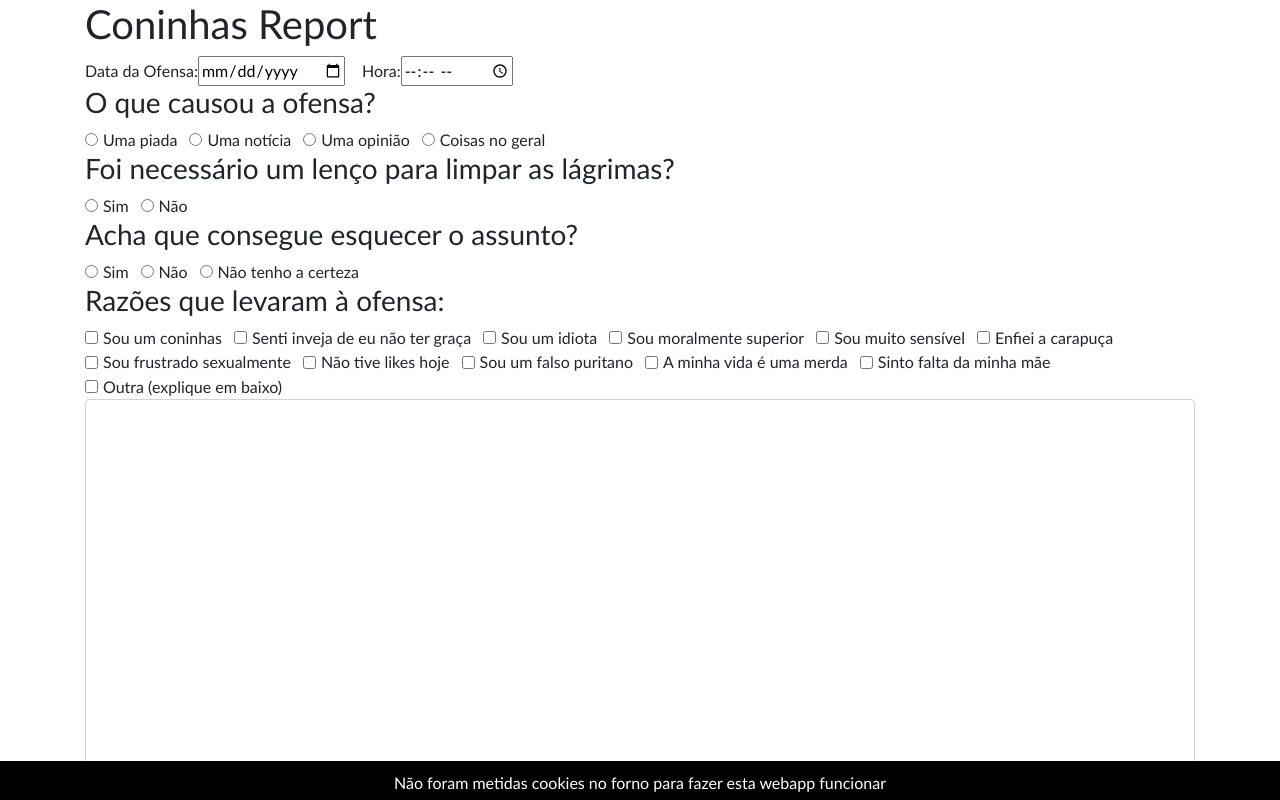
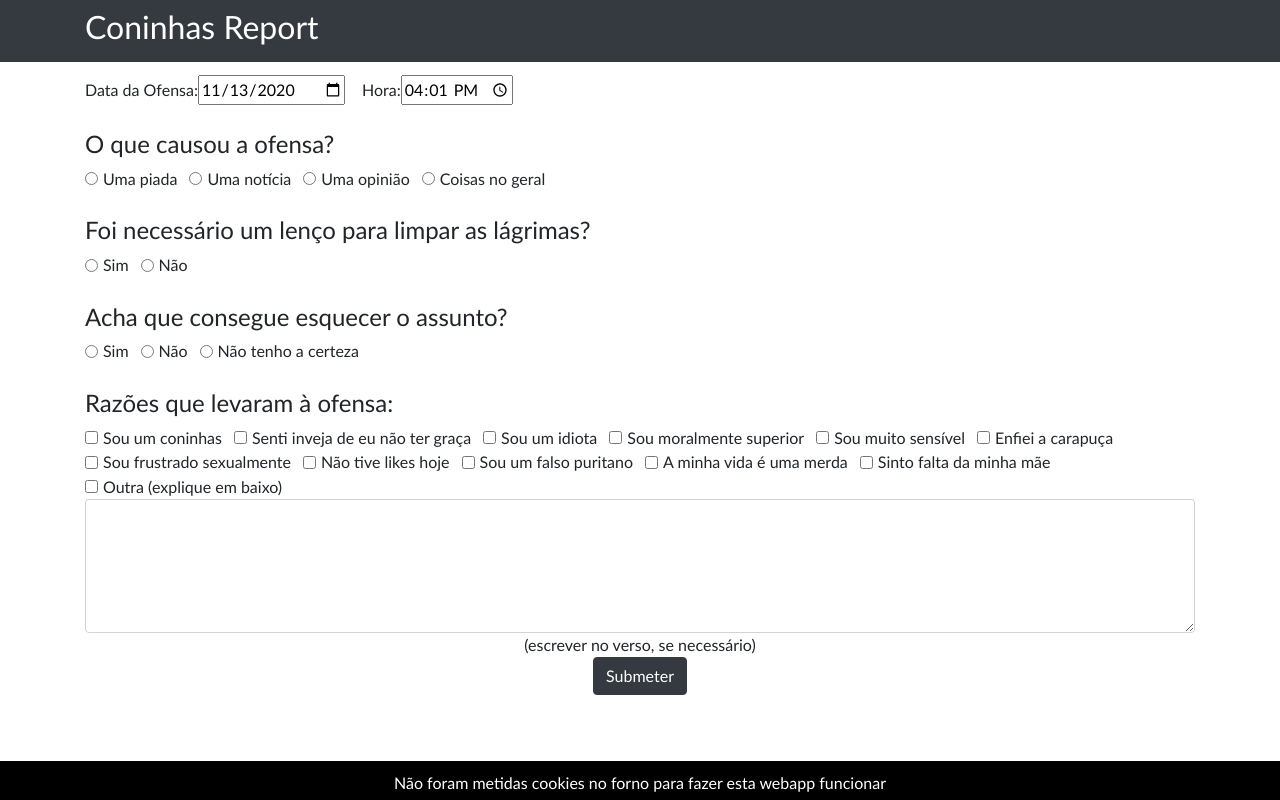
Before and after one commit to zecarlosnunes/coninhas-report, an Angular app: page / in a window 1280 px wide. Built offline with nearby package versions, Linux system fonts and the light colour scheme.

Commit message:
Added style and form behavior

```diff
--- a/src/app/app.component.html
+++ b/src/app/app.component.html
@@ -1,3 +1,9 @@
-<h1>Coninhas Report</h1>
-<app-coninhas-form></app-coninhas-form>
-<div class="cookie-banner">Não foram metidas cookies no forno para fazer esta webapp funcionar</div>
+<nav class="navbar fixed-top bg-dark">
+  <div class="container title">
+    <h2 class="text-white">Coninhas Report</h2>
+  </div>
+</nav>
+<div class="content-wrapper">
+  <app-coninhas-form></app-coninhas-form>
+</div>
+<div class="cookie-banner container-fluid">Não foram metidas cookies no forno para fazer esta webapp funcionar</div>
--- a/src/app/app.component.scss
+++ b/src/app/app.component.scss
@@ -25,3 +25,7 @@
   padding-top: 10px;
   padding-bottom: 5px;
 }
+
+.content-wrapper{
+  padding-top:75px;
+}
--- a/src/app/app.module.ts
+++ b/src/app/app.module.ts
@@ -1,5 +1,6 @@
 import { BrowserModule } from '@angular/platform-browser';
 import { NgModule } from '@angular/core';
+import { FormsModule, ReactiveFormsModule } from '@angular/forms';
 
 import { AppRoutingModule } from './app-routing.module';
 import { AppComponent } from './app.component';
@@ -12,7 +13,9 @@ import { ConinhasFormComponent } from './components/coninhas-form/coninhas-form.
   ],
   imports: [
     BrowserModule,
-    AppRoutingModule
+    AppRoutingModule,
+    FormsModule,
+    ReactiveFormsModule
   ],
   providers: [],
   bootstrap: [AppComponent]
--- a/src/app/components/coninhas-form/coninhas-form.component.html
+++ b/src/app/components/coninhas-form/coninhas-form.component.html
@@ -1,114 +1,117 @@
-<form>
+<form [formGroup]="reportForm" (ngSubmit)="onSubmit()">
   <fieldset>
     <div>
       <div class="form-check form-check-inline">
-        <label class="form-check-label">Data da Ofensa: </label>
-        <input class="form-check-input" name="date" type="date" />
+        <label class="form-check-label" for="date">Data da Ofensa: </label>
+        <input class="form-check-input" id="date" formControlName="date" type="date" />
       </div>
       <div class="form-check form-check-inline">
-        <label class="form-check-label" for="">Hora: </label>
-        <input class="form-check-input" name="hour" type="time" />
+        <label class="form-check-label" for="hour">Hora: </label>
+        <input class="form-check-input" id="hour" formControlName="hour" type="time" />
       </div>
     </div>
     <div>
-      <h3>O que causou a ofensa?</h3>
+      <h4>O que causou a ofensa?</h4>
       <div class="form-check form-check-inline">
-        <input class="form-check-input" id="joke" name="offense" type="radio" />
+        <input class="form-check-input" id="joke" formControlName="offense" type="radio" value="joke" />
         <label class="form-check-label" for="joke">Uma piada</label>
       </div>
       <div class="form-check form-check-inline">
-        <input class="form-check-input" id="news" name="offense" type="radio" />
+        <input class="form-check-input" id="news" formControlName="offense" type="radio" value="news" />
         <label class="form-check-label" for="news">Uma notícia</label>
       </div>
       <div class="form-check form-check-inline">
-        <input class="form-check-input" id="opinion" name="offense" type="radio" />
+        <input class="form-check-input" id="opinion" formControlName="offense" type="radio" value="opinion" />
         <label class="form-check-label" for="opinion">Uma opinião</label>
       </div>
       <div class="form-check form-check-inline">
-        <input class="form-check-input" id="stuff" name="offense" type="radio" />
+        <input class="form-check-input" id="stuff" formControlName="offense" type="radio" value="stuff" />
         <label class="form-check-label" for="stuff">Coisas no geral</label>
       </div>
     </div>
     <div>
-      <h3>Foi necessário um lenço para limpar as lágrimas?</h3>
+      <h4>Foi necessário um lenço para limpar as lágrimas?</h4>
       <div class="form-check form-check-inline">
-        <input class="form-check-input" id="tearsyes" name="tears" type="radio" />
+        <input class="form-check-input" id="tearsyes" formControlName="tears" type="radio" value="yes" />
         <label class="form-check-label" for="tearsyes">Sim</label>
       </div>
       <div class="form-check form-check-inline">
-        <input class="form-check-input" id="tearsno" name="tears" type="radio" />
+        <input class="form-check-input" id="tearsno" formControlName="tears" type="radio" value="no" />
         <label class="form-check-label" for="tearsno">Não</label>
       </div>
     </div>
     <div>
-      <h3>Acha que consegue esquecer o assunto?</h3>
+      <h4>Acha que consegue esquecer o assunto?</h4>
       <div class="form-check form-check-inline">
-        <input class="form-check-input" id="tearsyes" name="forget" type="radio" />
+        <input class="form-check-input" id="tearsyes" formControlName="forget" type="radio" value="yes" />
         <label class="form-check-label" for="tearsyes">Sim</label>
       </div>
       <div class="form-check form-check-inline">
-        <input class="form-check-input" id="tearsno" name="forget" type="radio" />
+        <input class="form-check-input" id="tearsno" formControlName="forget" type="radio" value="no" />
         <label class="form-check-label" for="tearsno">Não</label>
       </div>
       <div class="form-check form-check-inline">
-        <input class="form-check-input" id="tearsnotsure" name="forget" type="radio" />
+        <input class="form-check-input" id="tearsnotsure" formControlName="forget" type="radio" value="not_sure" />
         <label class="form-check-label" for="tearsnotsure">Não tenho a certeza</label>
       </div>
     </div>
-    <div>
-      <h3>Razões que levaram à ofensa:</h3>
+    <div formGroupName="reasons">
+      <h4>Razões que levaram à ofensa:</h4>
       <div class="form-check form-check-inline">
-        <input class="form-check-input" id="pussy" name="pussy" type="checkbox" />
+        <input class="form-check-input" id="pussy" formControlName="pussy" type="checkbox" />
         <label class="form-check-label" for="pussy">Sou um coninhas</label>
       </div>
       <div class="form-check form-check-inline">
-        <input class="form-check-input" id="envy" name="envy" type="checkbox" />
+        <input class="form-check-input" id="envy" formControlName="envy" type="checkbox" />
         <label class="form-check-label" for="envy">Senti inveja de eu não ter graça</label>
       </div>
       <div class="form-check form-check-inline">
-        <input class="form-check-input" id="idiot" name="idiot" type="checkbox" />
+        <input class="form-check-input" id="idiot" formControlName="idiot" type="checkbox" />
         <label class="form-check-label" for="idiot">Sou um idiota</label>
       </div>
       <div class="form-check form-check-inline">
-        <input class="form-check-input" id="moral_superior" name="moral_superior" type="checkbox" />
+        <input class="form-check-input" id="moral_superior" formControlName="moral_superior" type="checkbox" />
         <label class="form-check-label" for="moral_superior">Sou moralmente superior</label>
       </div>
       <div class="form-check form-check-inline">
-        <input class="form-check-input" id="sensible" name="sensible" type="checkbox" />
+        <input class="form-check-input" id="sensible" formControlName="sensible" type="checkbox" />
         <label class="form-check-label" for="sensible">Sou muito sensível</label>
       </div>
       <div class="form-check form-check-inline">
-        <input class="form-check-input" id="blah" name="blah" type="checkbox" />
+        <input class="form-check-input" id="blah" formControlName="blah" type="checkbox" />
         <label class="form-check-label" for="blah">Enfiei a carapuça</label>
       </div>
       <div class="form-check form-check-inline">
-        <input class="form-check-input" id="sexualy_frustrated" name="sexualy_frustrated" type="checkbox" />
+        <input class="form-check-input" id="sexualy_frustrated" formControlName="sexualy_frustrated" type="checkbox" />
         <label class="form-check-label" for="sexualy_frustrated">Sou frustrado sexualmente</label>
       </div>
       <div class="form-check form-check-inline">
-        <input class="form-check-input" id="no_likes" name="no_likes" type="checkbox" />
+        <input class="form-check-input" id="no_likes" formControlName="no_likes" type="checkbox" />
         <label class="form-check-label" for="no_likes">Não tive likes hoje</label>
       </div>
       <div class="form-check form-check-inline">
-        <input class="form-check-input" id="puritane" name="puritane" type="checkbox" />
+        <input class="form-check-input" id="puritane" formControlName="puritane" type="checkbox" />
         <label class="form-check-label" for="puritane">Sou um falso puritano</label>
       </div>
       <div class="form-check form-check-inline">
-        <input class="form-check-input" id="shitty_life" name="shitty_life" type="checkbox" />
+        <input class="form-check-input" id="shitty_life" formControlName="shitty_life" type="checkbox" />
         <label class="form-check-label" for="shitty_life">A minha vida é uma merda</label>
       </div>
       <div class="form-check form-check-inline">
-        <input class="form-check-input" id="miss_mom" name="miss_mom" type="checkbox" />
+        <input class="form-check-input" id="miss_mom" formControlName="miss_mom" type="checkbox" />
         <label class="form-check-label" for="miss_mom">Sinto falta da minha mãe</label>
       </div>
       <div class="form-check form-check-inline">
-        <input class="form-check-input" id="another" name="another" type="checkbox" />
+        <input class="form-check-input" id="another" formControlName="another" type="checkbox" />
         <label class="form-check-label" for="another">Outra (explique em baixo)</label>
       </div>
       <div>
-        <textarea class="form-control" rows="15"></textarea>
+        <textarea class="form-control" rows="5"></textarea>
       </div>
-      <div class="disclaimer">(escrever no verso, se necessário (se conseguires))</div>
     </div>
   </fieldset>
+  <div class="disclaimer">
+    <div>(escrever no verso, se necessário)</div>
+    <button type="submit" class="btn btn-dark">Submeter</button>
+  </div>
 </form>
--- a/src/app/components/coninhas-form/coninhas-form.component.scss
+++ b/src/app/components/coninhas-form/coninhas-form.component.scss
@@ -0,0 +1,7 @@
+.disclaimer {
+  margin-bottom: 100px;
+}
+
+h4{
+  padding-top: 25px;
+}
--- a/src/app/components/coninhas-form/coninhas-form.component.ts
+++ b/src/app/components/coninhas-form/coninhas-form.component.ts
@@ -1,4 +1,6 @@
-import { Component, OnInit } from '@angular/core';
+import { Component, Inject, LOCALE_ID, OnInit } from '@angular/core';
+import { formatDate } from '@angular/common';
+import { FormGroup, FormControl } from '@angular/forms';
 
 @Component({
   selector: 'app-coninhas-form',
@@ -7,9 +9,38 @@ import { Component, OnInit } from '@angular/core';
 })
 export class ConinhasFormComponent implements OnInit {
 
-  constructor() { }
+  public reportForm: FormGroup = new FormGroup({
+    date: new FormControl(formatDate(new Date(), 'yyyy-MM-dd', this.locale)),
+    hour: new FormControl(formatDate(new Date(), 'HH:mm', this.locale)),
+    offense: new FormControl(null),
+    tears: new FormControl(null),
+    forget: new FormControl(null),
+    reasons: new FormGroup({
+      pussy: new FormControl(false),
+      envy: new FormControl(false),
+      idiot: new FormControl(false),
+      sensible: new FormControl(false),
+      moral_superior: new FormControl(false),
+      blah: new FormControl(false),
+      sexualy_frustrated: new FormControl(false),
+      no_likes: new FormControl(false),
+      puritane: new FormControl(false),
+      shitty_life: new FormControl(false),
+      miss_mom: new FormControl(false),
+      another: new FormControl(false),
+    })
+  });
+
+  constructor(@Inject(LOCALE_ID) private locale: string) {
+  }
 
   ngOnInit(): void {
+    this.reportForm.valueChanges.subscribe(form => {
+      console.log(form);
+    });
   }
 
+  public onSubmit(): void {
+    console.log(this.reportForm.value);
+  }
 }
--- a/src/index.html
+++ b/src/index.html
@@ -2,7 +2,7 @@
 <html lang="en">
 <head>
   <meta charset="utf-8">
-  <title>ConinhasReportApp</title>
+  <title>Coninhas Report</title>
   <base href="/">
   <meta name="viewport" content="width=device-width, initial-scale=1">
   <link rel="icon" type="image/x-icon" href="favicon.ico">
--- a/src/styles.scss
+++ b/src/styles.scss
@@ -13,6 +13,7 @@
                                   supported by Chrome, Edge, Opera and Firefox */
 }
 
+.title,
 .disclaimer {
   text-align: center;
 }
```
